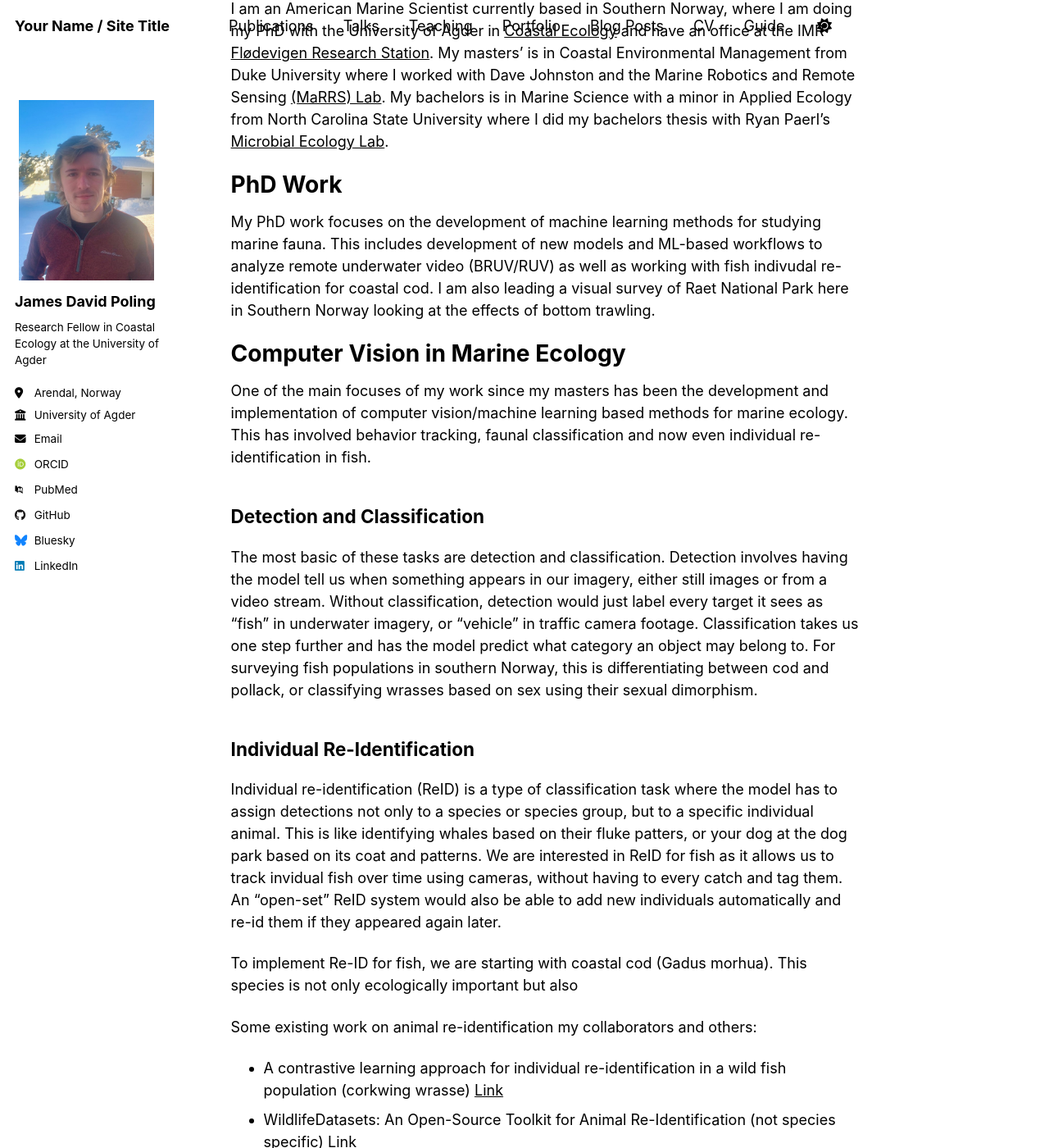
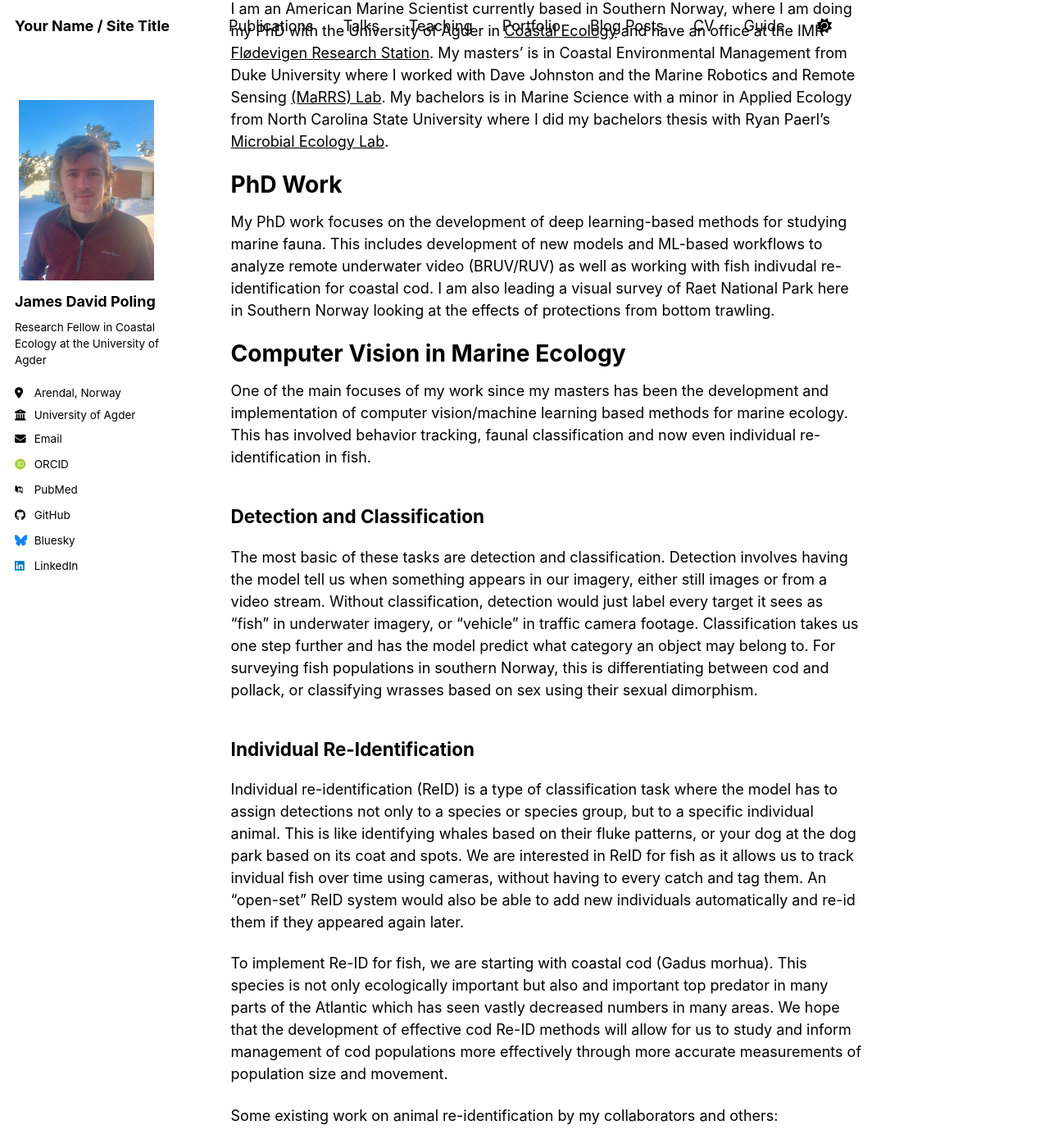
Before and after one commit to jdavidpoling/jdavidpoling.github.io, a Jekyll site: the page built from _pages/about.md, in a window 1280 px wide and 1400 px high, scrolled down 325 px. Shown: the whole window at 82% size. Built offline with Jekyll 4.4.1, drawn with Linux system fonts in a browser that asks for light colours; some web fonts are replaced; a script that is not in the unit is left out; some of the changed text lies outside the part shown.

Commit message:
Updated about.mb

```diff
--- a/_pages/about.md
+++ b/_pages/about.md
@@ -15,7 +15,7 @@ I am an American Marine Scientist currently based in Southern Norway, where I am
 
 PhD Work
 ======
-My PhD work focuses on the development of machine learning methods for studying marine fauna. This includes development of new models and ML-based workflows to analyze remote underwater video (BRUV/RUV) as well as working with fish indivudal re-identification for coastal cod. I am also leading a visual survey of Raet National Park here in Southern Norway looking at the effects of bottom trawling.
+My PhD work focuses on the development of deep learning-based methods for studying marine fauna. This includes development of new models and ML-based workflows to analyze remote underwater video (BRUV/RUV) as well as working with fish indivudal re-identification for coastal cod. I am also leading a visual survey of Raet National Park here in Southern Norway looking at the effects of protections from bottom trawling.
 
 Computer Vision in Marine Ecology
 ======
@@ -27,11 +27,11 @@ The most basic of these tasks are detection and classification. Detection involv
 
 **Individual Re-Identification**
 ---
-Individual re-identification (ReID) is a type of classification task where the model has to assign detections not only to a species or species group, but to a specific individual animal. This is like identifying whales based on their fluke patters, or your dog at the dog park based on its coat and patterns. We are interested in ReID for fish as it allows us to track invidual fish over time using cameras, without having to every catch and tag them. An "open-set" ReID system would also be able to add new individuals automatically and re-id them if they appeared again later.
+Individual re-identification (ReID) is a type of classification task where the model has to assign detections not only to a species or species group, but to a specific individual animal. This is like identifying whales based on their fluke patterns, or your dog at the dog park based on its coat and spots. We are interested in ReID for fish as it allows us to track invidual fish over time using cameras, without having to every catch and tag them. An "open-set" ReID system would also be able to add new individuals automatically and re-id them if they appeared again later.
 
-To implement Re-ID for fish, we are starting with coastal cod (Gadus morhua). This species is not only ecologically important but also
+To implement Re-ID for fish, we are starting with coastal cod (Gadus morhua). This species is not only ecologically important but also and important top predator in many parts of the Atlantic which has seen vastly decreased numbers in many areas. We hope that the development of effective cod Re-ID methods will allow for us to study and inform management of cod populations more effectively through more accurate measurements of population size and movement.
 
-Some existing work on animal re-identification my collaborators and others:
+Some existing work on animal re-identification by my collaborators and others:
 - A contrastive learning approach for individual re-identification in a wild fish population (corkwing wrasse) [Link](https://arxiv.org/abs/2301.00596)
 - WildlifeDatasets: An Open-Source Toolkit for Animal Re-Identification (not species specific) [Link](https://openaccess.thecvf.com/content/WACV2024/html/Cermak_WildlifeDatasets_An_Open-Source_Toolkit_for_Animal_Re-Identification_WACV_2024_paper.html)
 - WildlifeReID-10k: Wildlife re-identification dataset with 10k individual animals [Link](https://arxiv.org/abs/2406.09211)
```
Also changed, not shown: other parts of _pages/about.md (+1 -1 lines).
